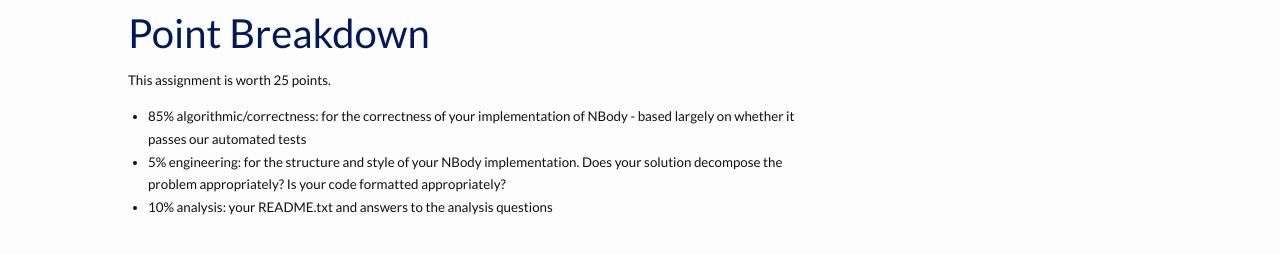
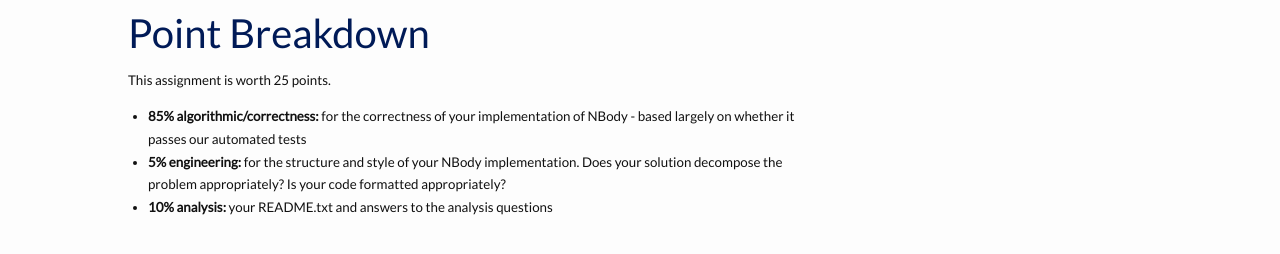
Before and after one commit to compsci201/compsci201.github.io, a Jekyll site: the page built from nbody/6-grading.md, in a window 1280 px wide and 1359 px high. Shown: the part 1089-1343 px from the top of the window. Built offline with Jekyll 4.4.1, drawn with Linux system fonts in a browser that asks for light colours; nearby versions of some CDN libraries.

```diff
--- a/nbody/6-grading.md
+++ b/nbody/6-grading.md
@@ -47,7 +47,7 @@ Below is a list of aspects of your code the automated tests will check. Your cod
 
 This assignment is worth 25 points.
 <ul>
-<li>	85% algorithmic/correctness: for the correctness of your implementation of NBody - based largely on whether it passes our automated tests</li>
-<li>	5% engineering: for the structure and style of your NBody implementation. Does your solution decompose the problem appropriately? Is your code formatted appropriately?</li>
-<li> 10% analysis: your README.txt and answers to the analysis questions</li>
+<li>	<strong>85% algorithmic/correctness:</strong> for the correctness of your implementation of NBody - based largely on whether it passes our automated tests</li>
+<li>	<strong>5% engineering:</strong> for the structure and style of your NBody implementation. Does your solution decompose the problem appropriately? Is your code formatted appropriately?</li>
+<li> <strong>10% analysis:</strong> your README.txt and answers to the analysis questions</li>
 </ul>
```
